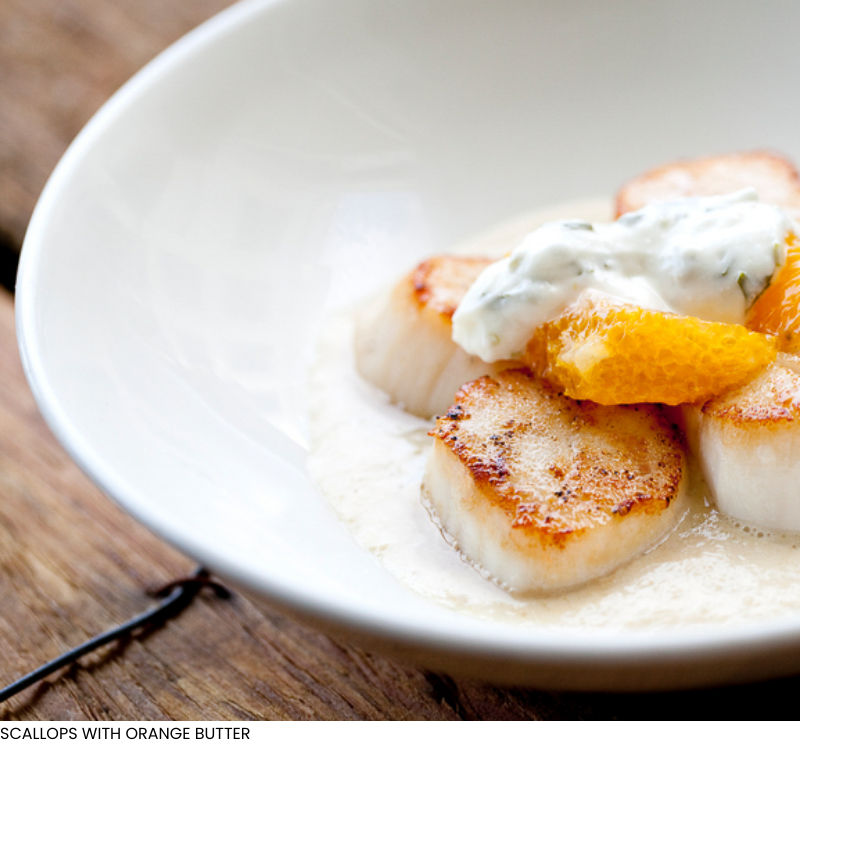
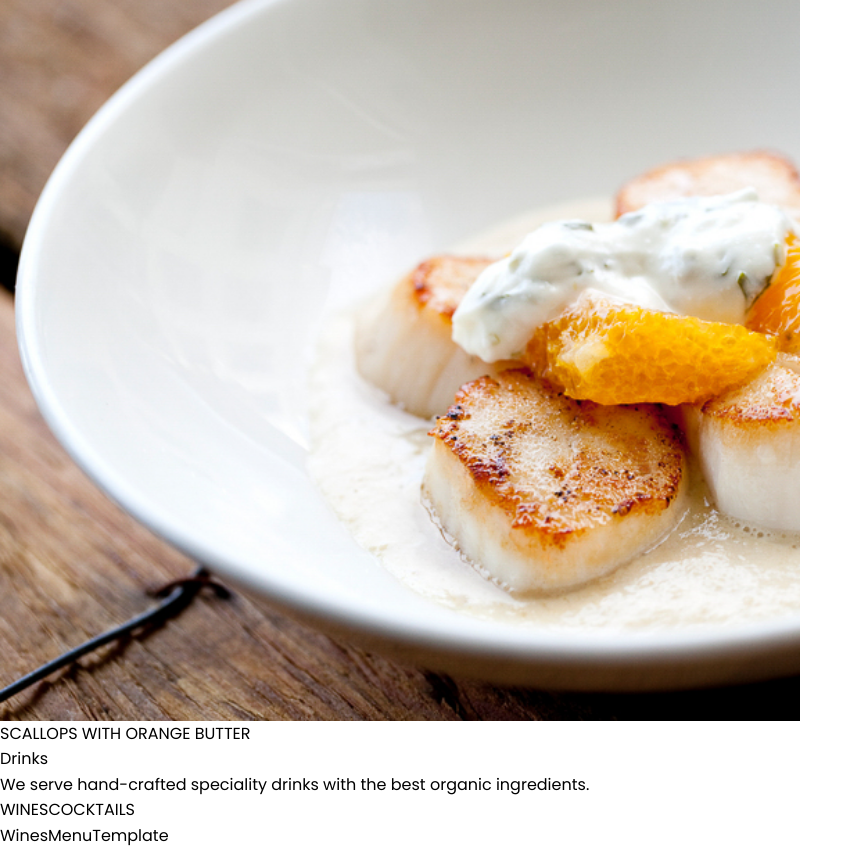
Before and after one commit to Reza-HM/soulkitchen-next, a Next.js app: page / in a window 1280 px wide. Shown: the part 8813-9662 px from the top of the page, without its empty margins (0-863 px from the left). Before the commit the page ends 9559 px from the top, so only its background shows below. Built offline with nearby package versions, Linux system fonts and the light colour scheme.

Commit message:
started drinks section in index page

```diff
--- /dev/null
+++ b/Components/Modules/CocktailsMenuTemplate.tsx
@@ -0,0 +1,6 @@
+const CocktailsMenuTemplate = () => {
+  return (
+    <div>CocktailsMenuTemplate</div>
+  )
+}
+export default CocktailsMenuTemplate
--- /dev/null
+++ b/Components/Modules/WinesMenuTemplate.tsx
@@ -0,0 +1,4 @@
+const WinesMenuTemplate = () => {
+  return <div>WinesMenuTemplate</div>;
+};
+export default WinesMenuTemplate;
--- /dev/null
+++ b/Components/Templates/Index/DrinksMenu.tsx
@@ -0,0 +1,58 @@
+import CocktailsMenuTemplate from "@/Components/Modules/CocktailsMenuTemplate";
+import WinesMenuTemplate from "@/Components/Modules/WinesMenuTemplate";
+import { useState } from "react";
+
+const DrinksMenu = () => {
+  const [selectedCategory, setSelectedCategory] = useState<string | null>(
+    "wines"
+  );
+
+  const handleCategoryClick = (category: string) => {
+    setSelectedCategory(category);
+  };
+
+  const renderTemplate = () => {
+    switch (selectedCategory) {
+      case "wines":
+        return <WinesMenuTemplate />;
+      case "cocktails":
+        return <CocktailsMenuTemplate />;
+      default:
+        return null;
+    }
+  };
+
+  return (
+    <div className="container animate-fade-up">
+      <div className="p-8 m-8 flex flex-col gap-16 items-center text-center">
+        <h2 className="font-PlayfairDisplay text-6xl font-bold">Drinks</h2>
+        <p>
+          We serve hand-crafted speciality drinks with the best organic
+          ingredients.
+        </p>
+        <div className="flex justify-center items-center gap-20 text-zinc-400 text-2xl font-bold">
+          <span
+            className={`${
+              selectedCategory === "wines" ? "border-b-2 border-black pb-4" : ""
+            } cursor-pointer tracking-widest hover:text-zinc-600 duration-300`}
+            onClick={() => handleCategoryClick("wines")}
+          >
+            WINES
+          </span>
+          <span
+            className={`${
+              selectedCategory === "cocktails"
+                ? "border-b-2 border-black pb-4"
+                : ""
+            } cursor-pointer tracking-widest hover:text-zinc-600 duration-300`}
+            onClick={() => handleCategoryClick("cocktails")}
+          >
+            COCKTAILS
+          </span>
+        </div>
+        {renderTemplate()}
+      </div>
+    </div>
+  );
+};
+export default DrinksMenu;
--- a/pages/index.tsx
+++ b/pages/index.tsx
@@ -1,4 +1,5 @@
 import About from "@/Components/Templates/Index/About";
+import DrinksMenu from "@/Components/Templates/Index/DrinksMenu";
 import Gallery from "@/Components/Templates/Index/Gallery";
 import Header from "@/Components/Templates/Index/Header";
 import Menu from "@/Components/Templates/Index/Menu";
@@ -12,6 +13,7 @@ const Home = () => {
       <Team />
       <Menu />
       <Gallery />
+      <DrinksMenu />
     </div>
   );
 };
```
